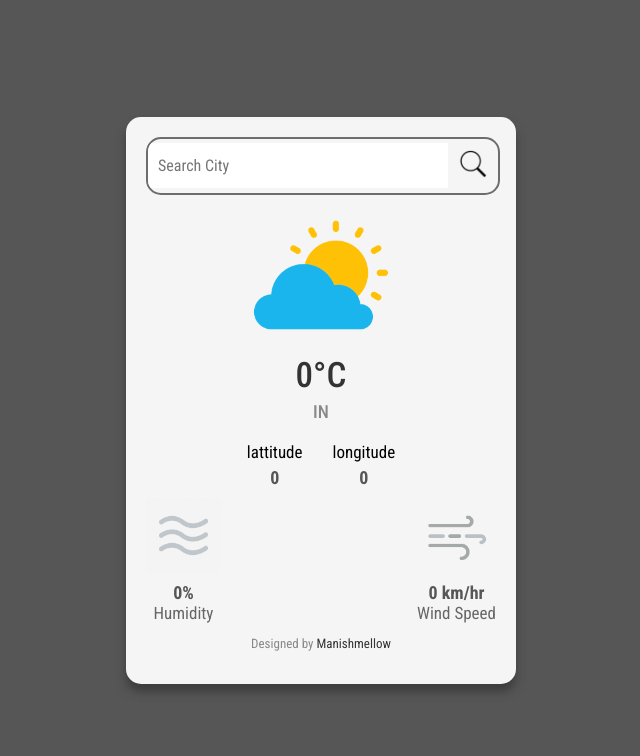
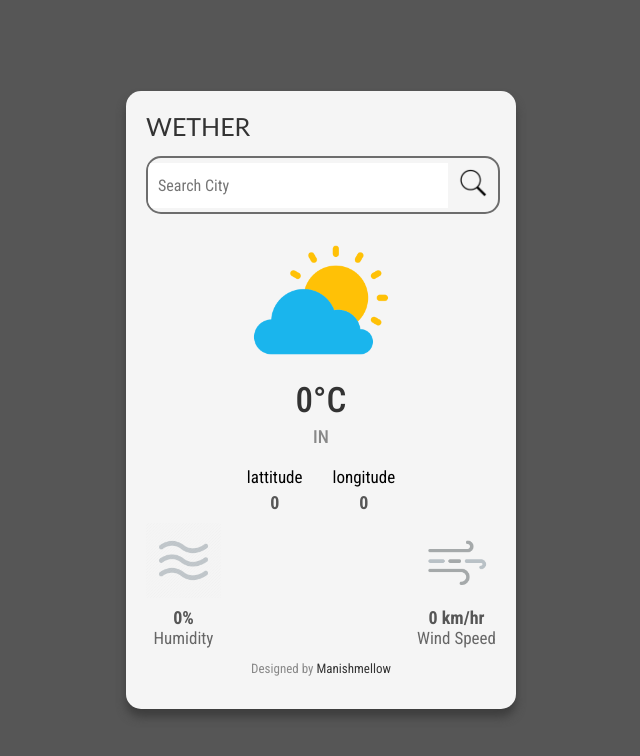
Before and after one commit to ManishPrakkash/weather-app, a React (Vite) app in the folder weatherApp/: page / in a window 1280 px wide. Shown: the top 756 px of the page, without its empty margins (319-959 px from the left). Built offline with nearby package versions, Linux system fonts and the light colour scheme; no server answers.

Commit message:
title added

```diff
--- a/weatherApp/src/App.css
+++ b/weatherApp/src/App.css
@@ -51,6 +51,7 @@ body{
     text-align: center;
     height: 150px;
     margin-bottom: 10px;
+    margin-top: 6px;
 }
 .temp,
 .location,
@@ -138,3 +139,11 @@ body{
     text-align: center;
 
 }
+.title{
+    font-family:'Gill Sans', 'Gill Sans MT', Calibri, 'Trebuchet MS', sans-serif;
+    font-size: 25px;
+    margin-top: 0;
+    margin-bottom: 15px;
+    color: #333;
+    text-align: left;
+}
--- a/weatherApp/src/App.jsx
+++ b/weatherApp/src/App.jsx
@@ -147,6 +147,7 @@ function App() {
   return (
     <>
     <div className="container">
+      <div className='title'>WETHER</div>
       <div className="input-container">
 
         <input type="text" className="cityInput" placeholder="Search City"
```
